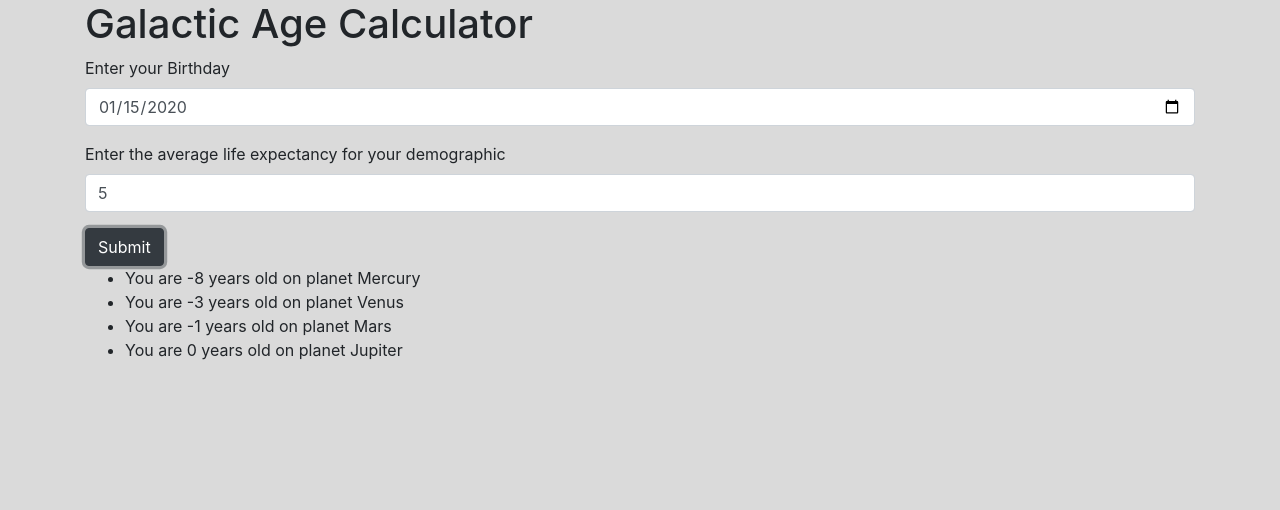
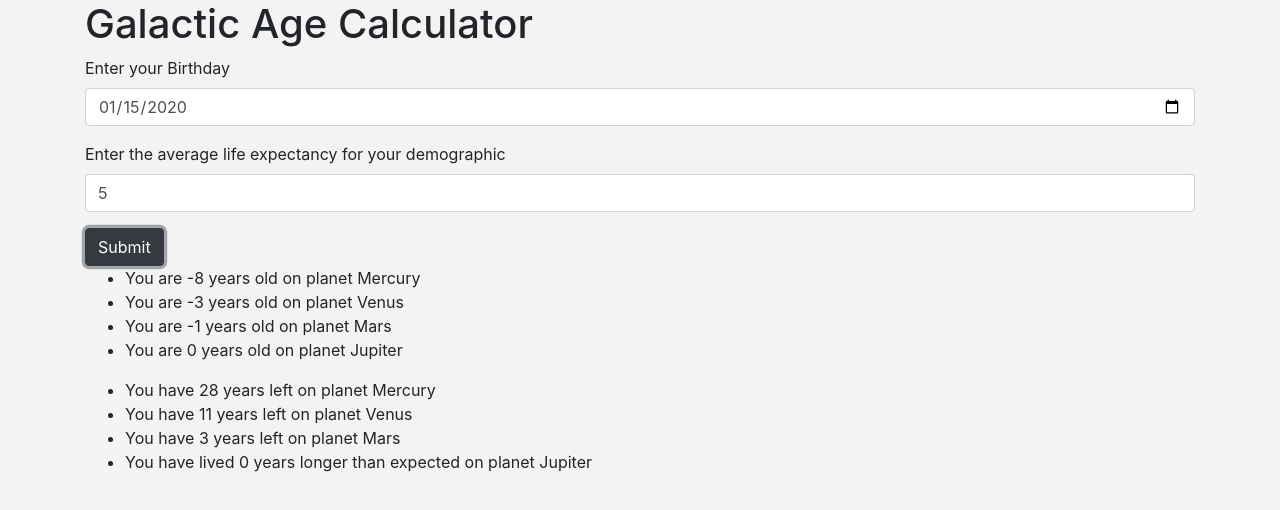
Before and after one commit to paigewilliams/Galactic-Age-Calculator, a website built with webpack: page src/index.html in a window 1280 px wide. Both pictures are taken after typing "2020-01-15", "5" into the empty fields and a click on the button "Submit". Built offline with nearby package versions, Linux system fonts and the light colour scheme.

Commit message:
Show life expectancy in UI.

```diff
--- a/src/index.html
+++ b/src/index.html
@@ -25,6 +25,12 @@
           <li>You are <span id="mars"></span> years old on planet Mars</li>
           <li>You are <span id="jupiter"></span> years old on planet Jupiter</li>
         </ul>
+        <ul class="exp">
+          <li id="mercury-exp"></li>
+          <li id="venus-exp"></li>
+          <li id="mars-exp"></li>
+          <li id="jupiter-exp"></li>
+        </ul>
 
       </div>
 
--- a/src/main.js
+++ b/src/main.js
@@ -11,14 +11,24 @@ $(document).ready(function(){
     let date = $("#date").val();
     let exp = parseInt($("#exp").val());
     let calc = new Calculator(date, exp);
+
     calc.galacticExpCalc();
+    let expect = calc.galacticExpectancy;
+    let ages = calc.galacticAges;
 
-    let ages = calc.galacticAges;
 
     $("#mercury").html(ages[0]);
     $("#venus").html(ages[1]);
     $("#mars").html(ages[2]);
     $("#jupiter").html(ages[3]);
+
+    $("#mercury-exp").html(expect[0]);
+    $("#venus-exp").html(expect[1]);
+    $("#mars-exp").html(expect[2]);
+    $("#jupiter-exp").html(expect[3]);
+
+
+
     $(".output").show();
 
   });
--- a/src/styles.css
+++ b/src/styles.css
@@ -3,6 +3,6 @@
 }
 
 body {
-  background-color: #DADADA;
+  background-color: #F3F3F3;
   max-width: 650;
 }
```
